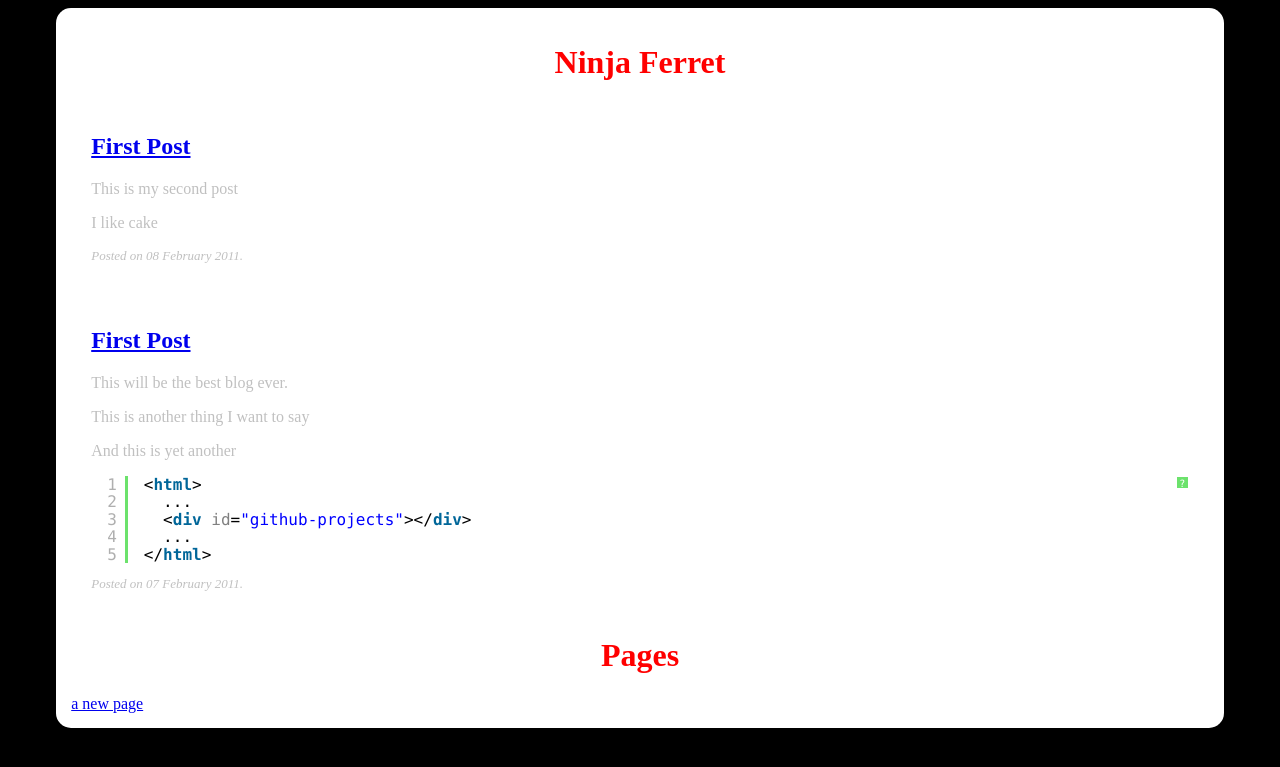
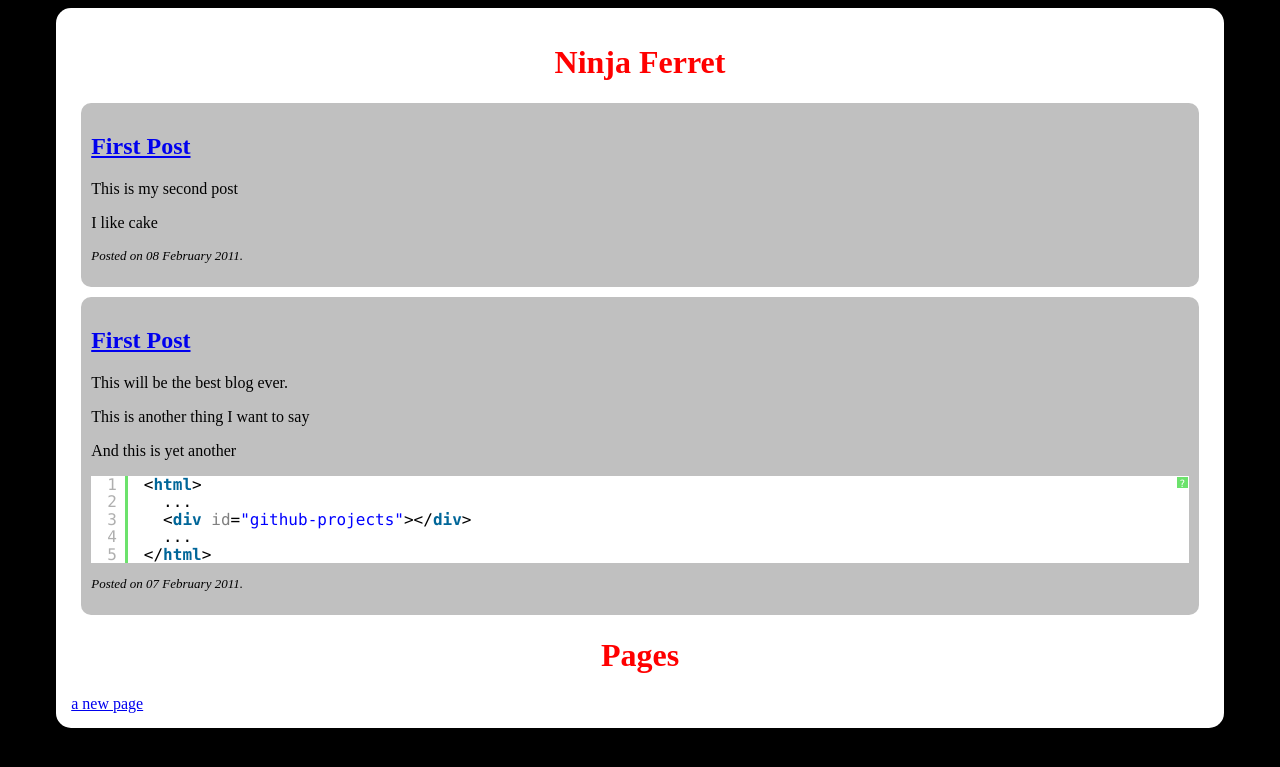
Before and after one commit to ninjaferret/ninjaferret.github.com, a Jekyll site: the page built from index.html, in a window 1280 px wide. Shown: the top 767 px of the page. Built offline with Jekyll 4.4.1, drawn with Linux system fonts in a browser that asks for light colours.

Commit message:
Displaying posts better take 2

```diff
--- a/assets/stylesheets/ninjaferret.css
+++ b/assets/stylesheets/ninjaferret.css
@@ -23,7 +23,7 @@ p.postinfo {
     }
 div.post {
     margin: 10px;
-    color: silver;
+    background-color: silver;
     padding: 10px;
     border-radius: 10px;
     }
```
